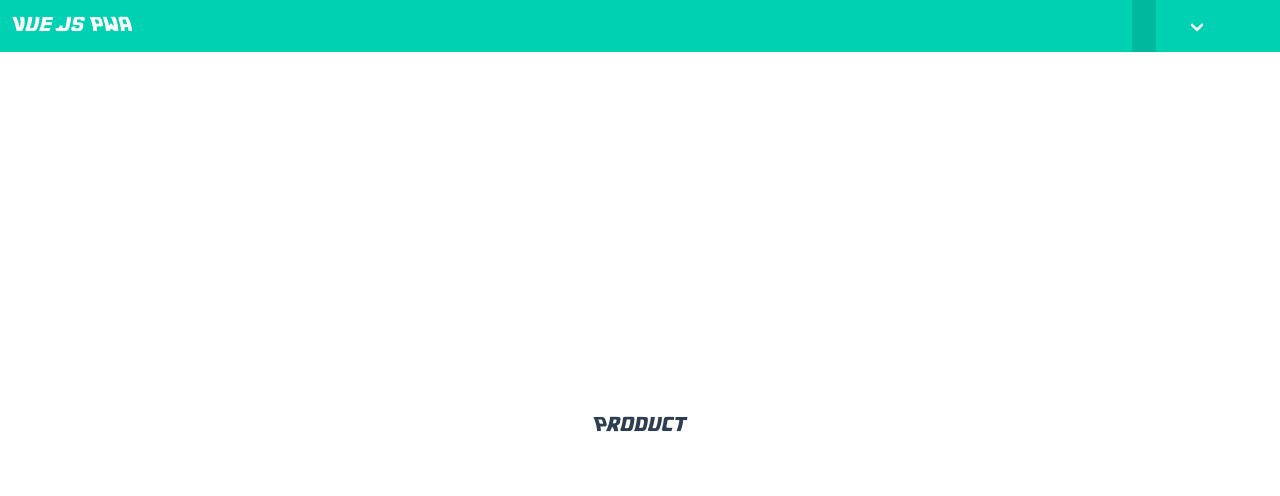
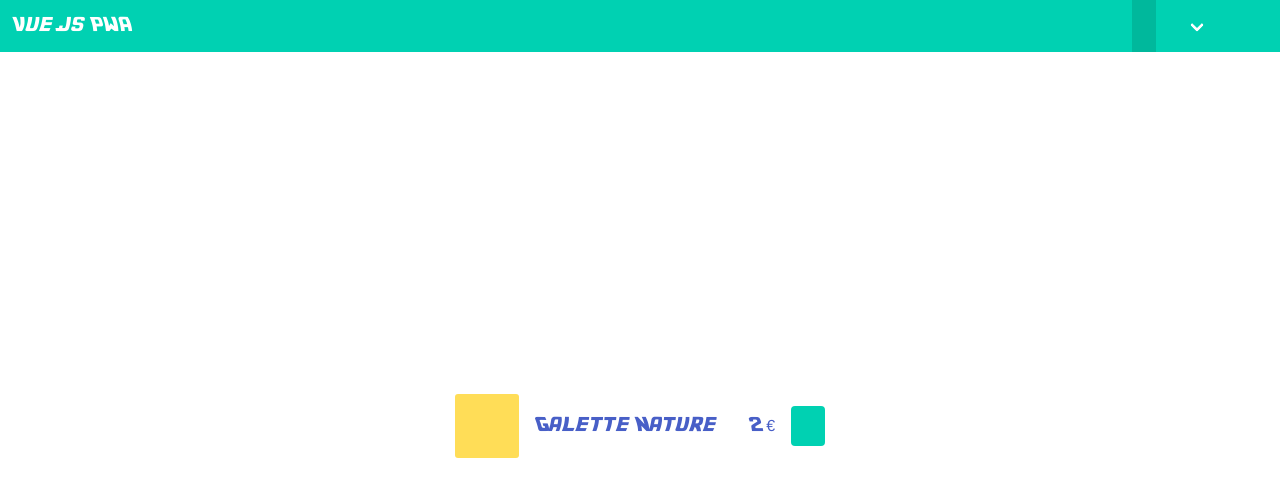
Before and after one commit to cedric-legallo/clg-bzhcamp2018, a Vue app: page /#/store in a window 1280 px wide. Shown: the top 496 px of the page. Built offline with nearby package versions, Linux system fonts and the light colour scheme.

Commit message:
corrige step 1

```diff
--- a/src/components/Product.vue
+++ b/src/components/Product.vue
@@ -1,12 +1,57 @@
 <template>
   <div class="flex">
-    Product
+    <router-link :to="{name: 'detail', params: {id:product.id}}" class="flex  auto">
+      <div class="square" :class="product.type"></div>
+      <div class="main auto pad">
+        {{ name }}
+      </div>
+      <span class="pad">{{ price }}</span>
+    </router-link>
+    <button class="button is-primary" title="Ajouter au panier"
+      @click.stop="addToCart">
+      <font-awesome-icon :icon="getIcon('addToCart')"/>
+    </button>
   </div>
 </template>
 
 <script>
+import FontAwesomeMixin from '@/mixins/FontAwesomeMixin'
+import CartService from '@/services/cart.service'
+
 export default {
-  name: 'bzh-product'
+  name: 'bzh-product',
+  mixins: [FontAwesomeMixin],
+  computed: {
+    name() {
+      switch (this.product.type) {
+        case 'galette':
+          return `Galette ${this.product.name}`
+        case 'boisson':
+          return `${this.product.name} (Bouteille)`
+        case 'accompagnement':
+        case 'dessert':
+          return `${this.product.name}`
+      }
+    },
+    price() {
+      return `${this.product.price} €`
+    }
+  },
+  methods: {
+    addToCart() {
+      CartService.addItem(this.product)
+    }
+  },
+  data() {
+    return {
+      product: {
+        'name': 'Nature',
+        'price': 2,
+        'id': 1,
+        'type': 'galette'
+      }
+    }
+  }
 }
 </script>
 
```
